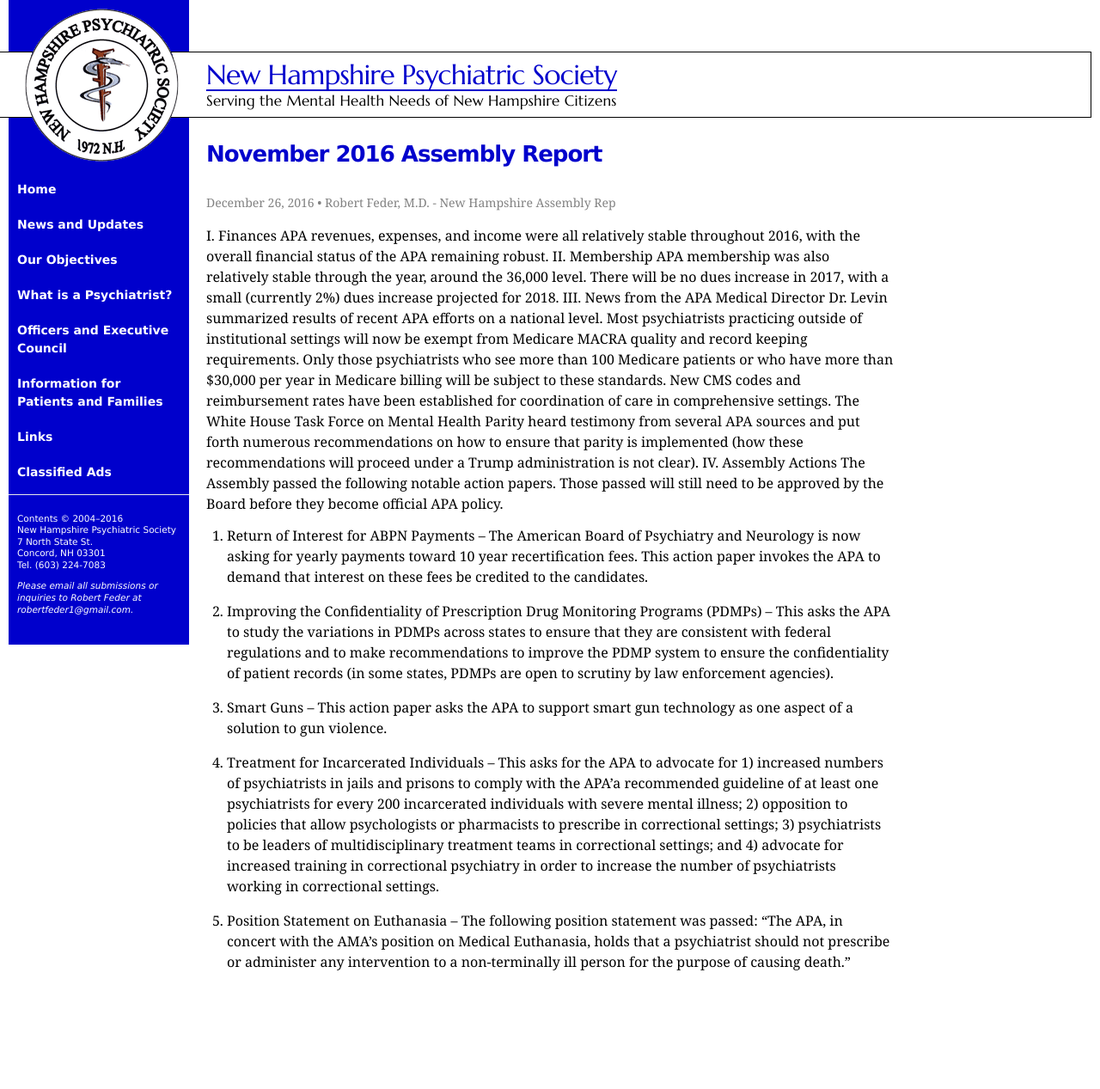
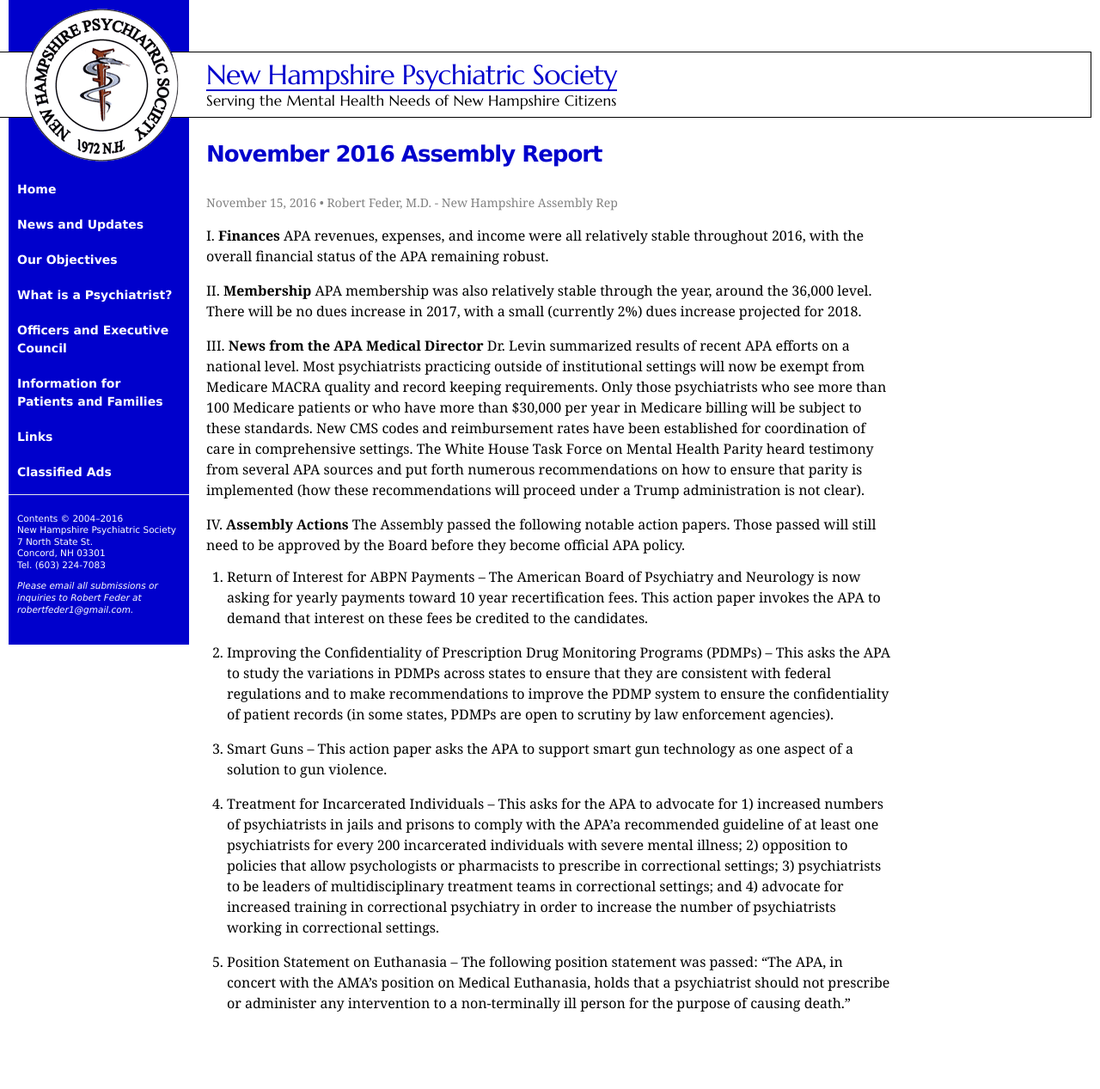
Before and after one commit to dafeder/nhpsych-org, a Jekyll site: the page built from _posts/2016-12-25-november-2016-assembly-report.md, in a window 1280 px wide. Shown: the whole page at 86% size. Built offline with Jekyll 4.4.1, drawn with Linux system fonts in a browser that asks for light colours; before the commit the page ends 1219 px from its top, so only the background shows below that; some of the changed lines change nothing that is shown.

Commit message:
Updated 2016-12-25-november-2016-assembly-report.md

```diff
--- a/_posts/2016-12-25-november-2016-assembly-report.md
+++ b/_posts/2016-12-25-november-2016-assembly-report.md
@@ -2,14 +2,18 @@
 layout: post
 category: report
 author: 'Robert Feder, M.D. - New Hampshire Assembly Rep'
-date: '2016-12-25 20:14 -0500'
+date: '2016-11-15 00:00'
 published: true
 title: November 2016 Assembly Report
 ---
-I.	       Finances              APA revenues, expenses, and income were all relatively stable throughout 2016, with the overall financial status of the APA remaining robust.
-II.	Membership        APA membership was also relatively stable through the year, around the 36,000 level. There will be no dues increase in 2017, with a small (currently 2%) dues increase projected for 2018.
-III.	News from the APA Medical Director    Dr. Levin summarized results of recent APA efforts on a national level. Most psychiatrists practicing outside of institutional settings will now be exempt from Medicare MACRA quality and record keeping requirements.  Only those psychiatrists who see more than 100 Medicare patients or who have more than $30,000 per year in Medicare billing will be subject to these standards.   New CMS codes and reimbursement rates have been established for coordination of care in comprehensive settings.  The White House Task Force on Mental Health Parity heard testimony from several APA sources and put forth numerous recommendations on how to ensure that parity is implemented (how these recommendations will proceed under a Trump administration is not clear).
-IV.	Assembly Actions The Assembly passed the following notable action papers. Those passed will still need to be approved by the Board before they become official APA policy.
+I.	       **Finances**              APA revenues, expenses, and income were all relatively stable throughout 2016, with the overall financial status of the APA remaining robust.
+
+II.	**Membership**        APA membership was also relatively stable through the year, around the 36,000 level. There will be no dues increase in 2017, with a small (currently 2%) dues increase projected for 2018.
+
+III.	**News from the APA Medical Director**    Dr. Levin summarized results of recent APA efforts on a national level. Most psychiatrists practicing outside of institutional settings will now be exempt from Medicare MACRA quality and record keeping requirements.  Only those psychiatrists who see more than 100 Medicare patients or who have more than $30,000 per year in Medicare billing will be subject to these standards.   New CMS codes and reimbursement rates have been established for coordination of care in comprehensive settings.  The White House Task Force on Mental Health Parity heard testimony from several APA sources and put forth numerous recommendations on how to ensure that parity is implemented (how these recommendations will proceed under a Trump administration is not clear).
+
+IV.	**Assembly Actions** The Assembly passed the following notable action papers. Those passed will still need to be approved by the Board before they become official APA policy.
+
 1.	Return of Interest for ABPN Payments – The American Board of Psychiatry and Neurology is now asking for yearly payments toward 10 year recertification fees. This action paper invokes the APA to demand that interest on these fees be credited to the candidates.
 2.	Improving the Confidentiality of Prescription Drug Monitoring Programs (PDMPs) – This asks the APA to study the variations in PDMPs across states to ensure that they are consistent with federal regulations and to make recommendations to improve the PDMP system to ensure the confidentiality of patient records (in some states, PDMPs are open to scrutiny by law enforcement agencies).
 3.	Smart Guns – This action paper asks the APA to support smart gun technology as one aspect of a solution to gun violence.
```
